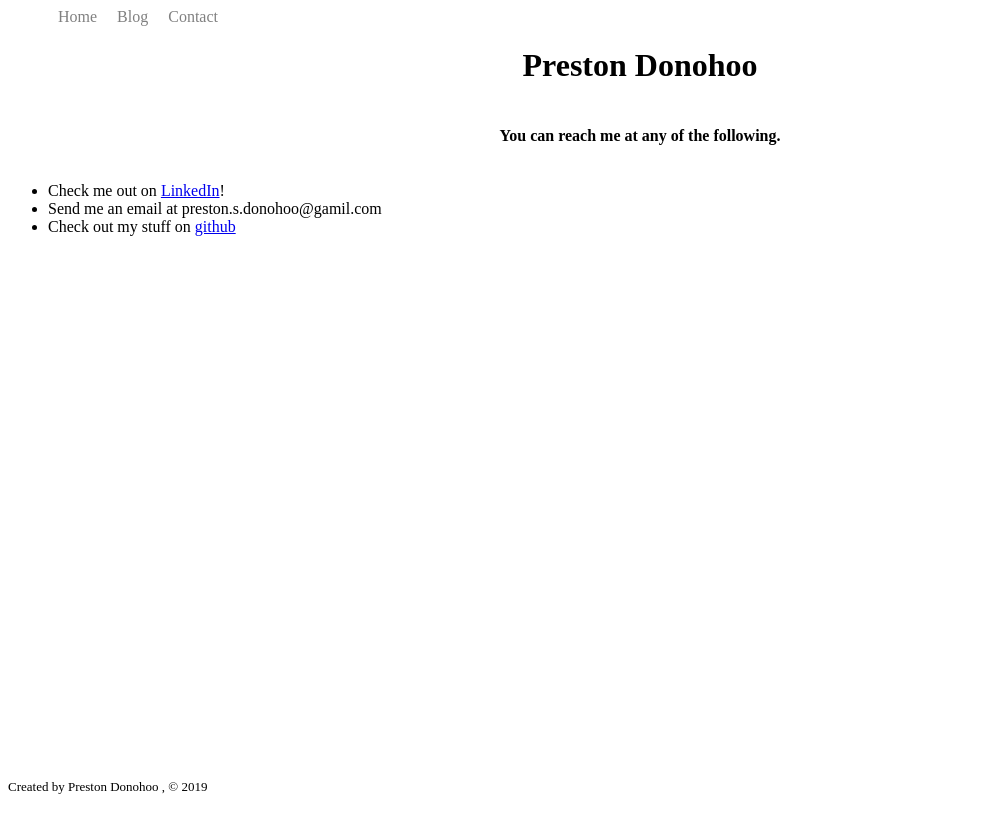
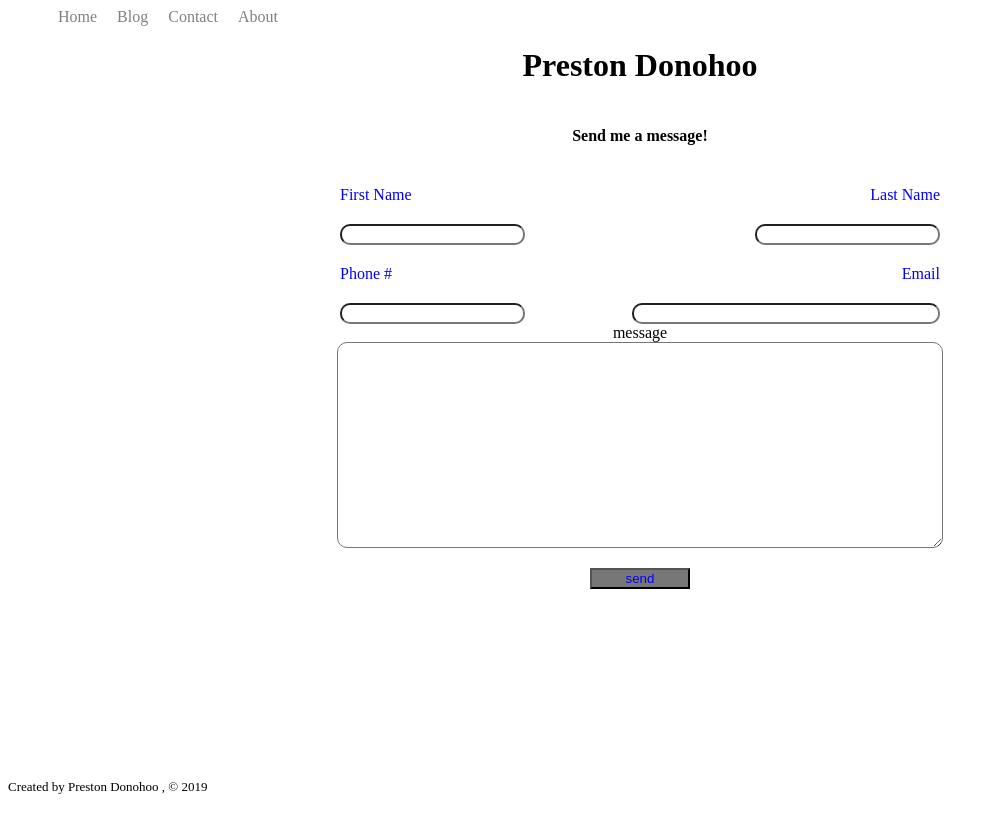
Before and after one commit to pdonohoo/profile-page, a Gatsby site: page /contact in a window 1280 px wide. Shown: the whole page, without its empty margins (0-998 px from the left). Built offline with nearby package versions, Linux system fonts and the light colour scheme; Gatsby itself is replaced by a stand-in of ours.

Commit message:
added a form for sending email

```diff
--- a/gatsby-config.js
+++ b/gatsby-config.js
@@ -6,6 +6,7 @@ module.exports = {
     title: 'Donohoo Family Blog',
     author: 'Preston Donohoo'
   },
+
 
   plugins: [
     'gatsby-plugin-sass',
@@ -47,6 +48,7 @@ module.exports = {
             }
           }
         ]
+
       }
     }
 
--- a/package.json
+++ b/package.json
@@ -10,13 +10,15 @@
     "format": "prettier --write src/**/*.{js,jsx}",
     "start": "npm run develop",
     "serve": "gatsby serve",
-    "test": "echo \"Write tests! -> https://gatsby.dev/unit-testing\""
+    "test": "echo \"Write tests! -> https://gatsby.dev/unit-testing\"",
+    "deploy": "gatsby-plugin-s3 deploy"
   },
   "dependencies": {
     "gatsby": "^2.13.15",
     "gatsby-background-image": "^0.8.0",
     "gatsby-image": "^2.2.7",
     "gatsby-plugin-react-svg": "^2.1.1",
+    "gatsby-plugin-s3": "^0.3.1",
     "gatsby-plugin-sass": "^2.1.3",
     "gatsby-plugin-sharp": "^2.2.8",
     "gatsby-remark-images": "^3.1.6",
--- a/src/components/header.js
+++ b/src/components/header.js
@@ -17,6 +17,9 @@ const Header = () => {
         <li >
           <Link className={headerStyles.nav} style={{textDecoration:'none',}} to='/contact'>Contact</Link>
         </li>
+        <li>
+          <Link className={headerStyles.nav} style={{textDecoration:'none'}} to='/about'>About</Link>
+        </li>
       </ul>
     </nav>
   )
--- a/src/pages/contact.js
+++ b/src/pages/contact.js
@@ -1,30 +1,38 @@
-import React from 'react'
+import React from "react"
 
-import Layout from '../components/layout'
-import contactStyles from '../styles/contact.module.scss'
+import Layout from "../components/layout"
+import contactStyles from "../styles/contact.module.scss"
 
 const Contact = () => {
   return (
     <Layout>
-      <div >
+      <div>
         <div className={contactStyles.header}>
-          <h1 >Preston Donohoo</h1>
-          <h4>
-            You can reach me at any of the following.
-        </h4>
+          <h1>Preston Donohoo</h1>
+          <h4>Send me a message!</h4>
         </div>
-        <ul>
-          <li>
-            Check me out on <a href='https://www.linkedin.com/in/prestondonohoo/' target='_blank' >LinkedIn</a>!
-        </li>
-        <li>
-          Send me an email at preston.s.donohoo@gamil.com
-        </li>
-        <li>
-          Check out my stuff on <a href='https://github.com/pdonohoo' target='_blank' >github</a>
-        </li>
-        </ul>
       </div>
+      <form className={contactStyles.form}>
+        <div className={contactStyles.inputs}>
+          <div>First Name </div>
+          <div>Last Name</div>
+        </div>
+        <div className={contactStyles.inputs}>
+          <input className={contactStyles.input}></input>
+          <input className={contactStyles.input}></input>
+        </div>
+        <div className={contactStyles.inputs}>
+          <div>Phone #</div>
+          <div>Email </div>
+        </div>
+        <div className={contactStyles.inputs}>
+          <input className={contactStyles.input}></input>
+          <input className={contactStyles.emailInput}></input>
+        </div>
+        message <textarea className={contactStyles.message}></textarea>
+        <button className={contactStyles.button}>send</button>
+
+      </form>
     </Layout>
   )
 }
--- a/src/styles/contact.module.scss
+++ b/src/styles/contact.module.scss
@@ -2,6 +2,51 @@
   display: flex;
   flex-direction: column;
   text-align: center;
+}
 
+.form {
+  display: flex;
+  flex-direction: column;
+  align-items: center;
+}
+
+// .inputs {
+//   width: 800px;
+//   margin-top: 20px;
+// }
+
+.inputs {
+  display: flex;
+  flex-direction: row;
+  width: 600px;
+  justify-content: space-between;
+  margin-top: 20px;
+  color: blue;
 
 }
+
+.input {
+  text-align: center;
+  border-radius: 10px;
+}
+
+.emailInput {
+  width: 300px;
+  text-align: center;
+  border-radius: 10px
+}
+
+.button {
+  width: 100px;
+  color: blue;
+  background-color: #777777;
+  margin-top: 20px;
+
+}
+
+.message {
+  height: 200px;
+  width: 600px;
+  border-radius: 10px;
+
+}
```
Also changed, not shown: src/pages/about.js (added, +14 -0 lines), 1 other file.
